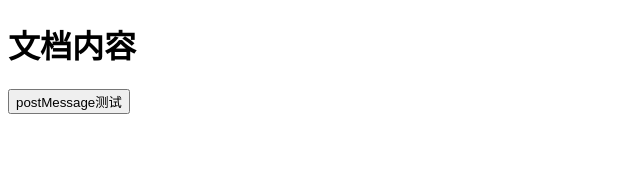
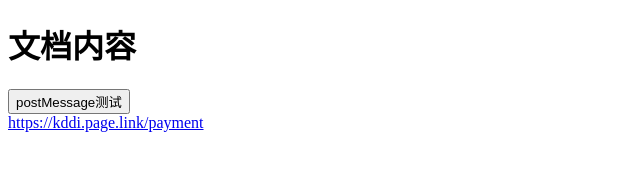
Before and after one commit to tantiancai/tantiancai.github.io, a plain HTML site: page index.htm in a window 1280 px wide. Shown: the whole page, without its empty margins (0-640 px from the left). Drawn offline with Linux system fonts and the light colour scheme.

Commit message:
Add Firebase Dynamic Link

```diff
--- a/index.htm
+++ b/index.htm
@@ -21,7 +21,8 @@ function postMessage(){
 <body>
 <h1>文档内容</h1>
 
-<button onclick="postMessage()">postMessage测试</button>
+<button onclick="postMessage()">postMessage测试</button><br/>
+  <a href="https://kddi.page.link/payment">https://kddi.page.link/payment</a>
 </body>
 
 </html>
```
